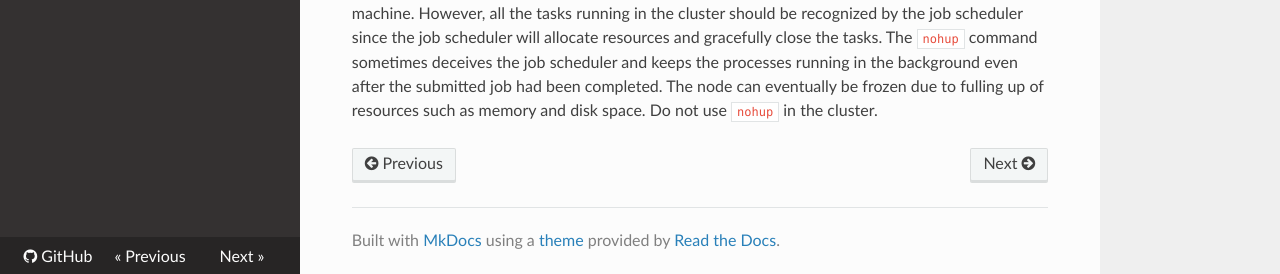
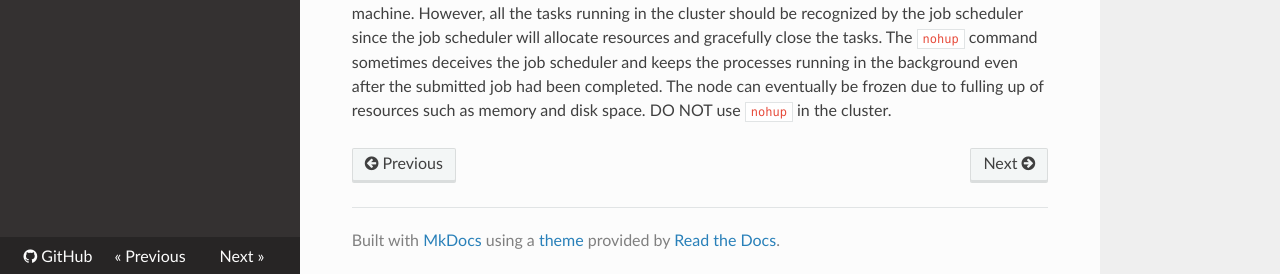
Before and after one commit to cbpark/ptc-cluster, an MkDocs documentation site: the page built from docs/job-scheduler.md, in a window 1280 px wide and 900 px high, scrolled down 7222 px. Shown: the part 623-897 px from the top of the window. Built offline with MkDocs 1.6.1, drawn with Linux system fonts in a browser that asks for light colours; nearby versions of some CDN libraries; old or Windows-style settings are respelled for this version of MkDocs.

Commit message:
Minor modification

```diff
--- a/docs/job-scheduler.md
+++ b/docs/job-scheduler.md
@@ -354,4 +354,4 @@ srun --mpi=pmix ./MYPROGRAM
 
 * `nohup`
 
-You might have heard of the `nohup` command, and moreover, might love to use it. It makes a command ignoring hangup signals, for instance, when you want to have the command running even after you close the terminal. It would never be harmful if you're using it on your standalone machine. However, all the tasks running in the cluster should be recognized by the job scheduler since the job scheduler will allocate resources and gracefully close the tasks. The `nohup` command sometimes deceives the job scheduler and keeps the processes running in the background even after the submitted job had been completed. The node can eventually be frozen due to fulling up of resources such as memory and disk space. Do not use `nohup` in the cluster.
+You might have heard of the `nohup` command, and moreover, might love to use it. It makes a command ignoring hangup signals, for instance, when you want to have the command running even after you close the terminal. It would never be harmful if you're using it on your standalone machine. However, all the tasks running in the cluster should be recognized by the job scheduler since the job scheduler will allocate resources and gracefully close the tasks. The `nohup` command sometimes deceives the job scheduler and keeps the processes running in the background even after the submitted job had been completed. The node can eventually be frozen due to fulling up of resources such as memory and disk space. DO NOT use `nohup` in the cluster.
```
